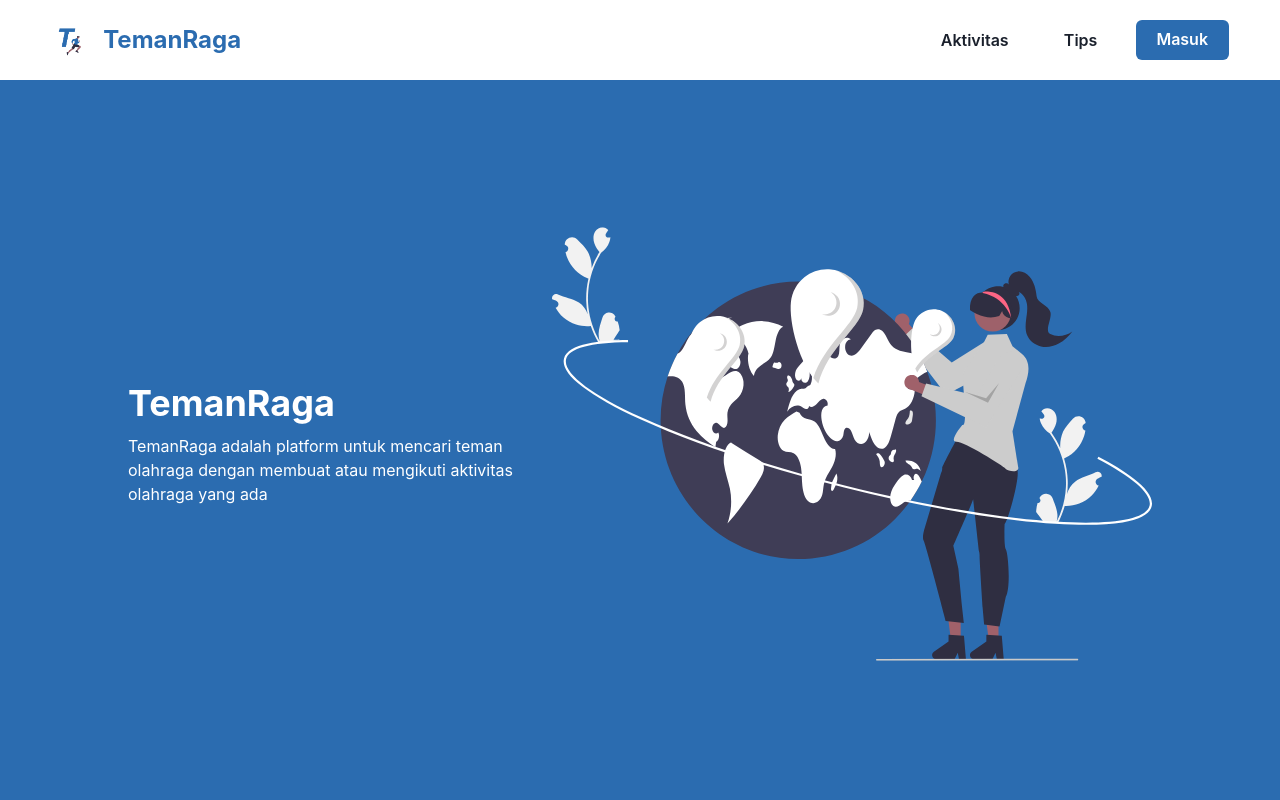
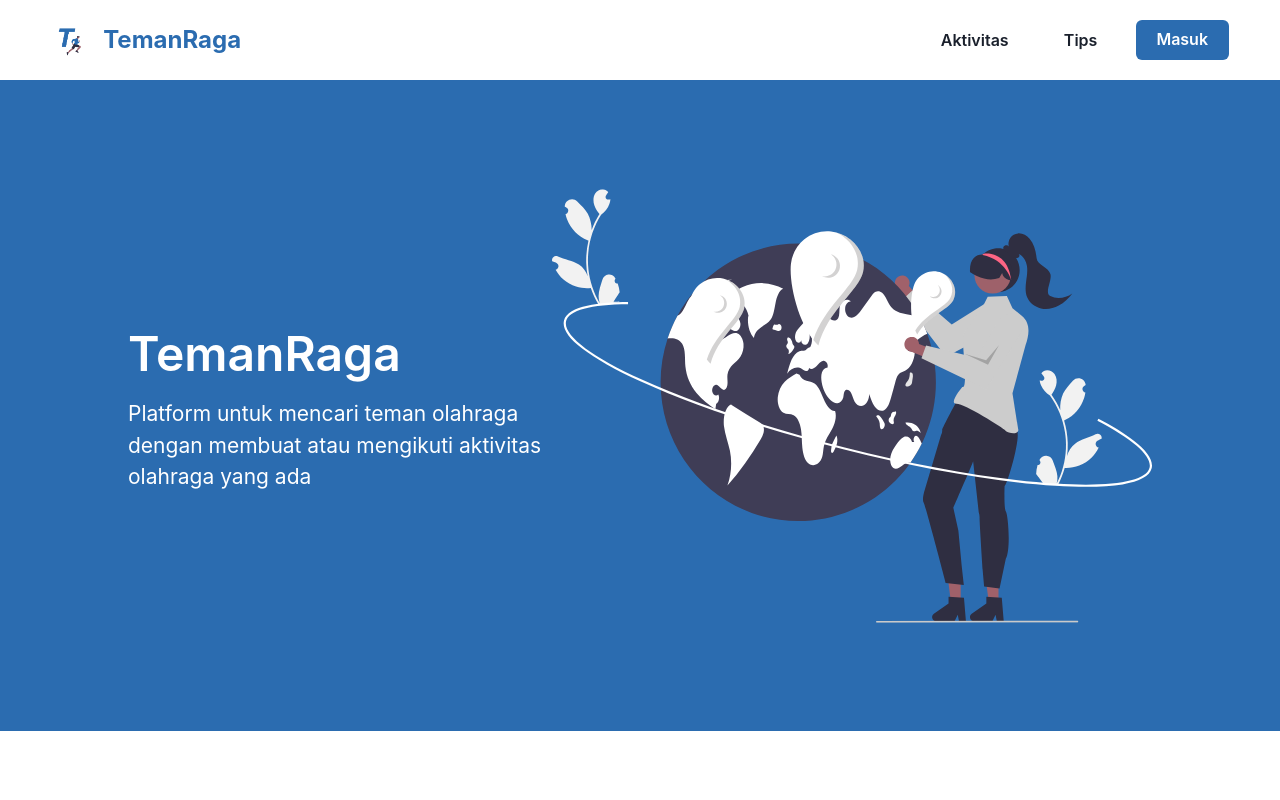
Before and after one commit to TemanRaga/temanraga-fe, a Next.js app: page / in a window 1280 px wide. Shown: the top 800 px of the page. Built offline with nearby package versions, Linux system fonts and the light colour scheme; no server answers.

Commit message:
[BugFix] homepage sizing

```diff
--- a/common/components/Card/index.jsx
+++ b/common/components/Card/index.jsx
@@ -39,7 +39,7 @@ function Card({
     <Box
       border="1px solid #C0C0C0"
       borderRadius={"8px"}
-      w={{ base: "280px", md: "300px"}}
+      w={{ base: "280px", md: "300px" }}
       fontSize="12px"
       cursor="pointer"
       onClick={onClick}
--- a/pages/event/index.jsx
+++ b/pages/event/index.jsx
@@ -80,7 +80,7 @@ export default function Event() {
             .toLowerCase()
             .includes(filterState.location.toLocaleLowerCase())
       );
-    }  else if (filterState.activity !== "") {
+    } else if (filterState.activity !== "") {
       setFilterText({
         ...filterText,
         location: `semua lokasi`,
@@ -104,7 +104,7 @@ export default function Event() {
           .toLowerCase()
           .includes(filterState.location.toLocaleLowerCase())
       );
-    }else {
+    } else {
       setFilterText({
         ...filterText,
         activity: `Semua aktivitas`,
--- a/pages/index.jsx
+++ b/pages/index.jsx
@@ -53,7 +53,7 @@ export default function Home() {
         <meta property="og:image" content="/favicon.png" />
         <link rel="icon" href="/favicon.png" />
       </Head>
-      <Box bg="#2b6cb0" py="5%" color="white" align={"center"}>
+      <Box bg="#2b6cb0" py="2%" color="white" align={"center"}>
         <Flex
           w="80%"
           alignSelf={"center"}
@@ -62,10 +62,12 @@ export default function Home() {
           flexDirection={{ base: "column-reverse", md: "row" }}
         >
           <VStack align={"flex-start"}>
-            <Heading>TemanRaga</Heading>
-            <Text textAlign={"start"}>
-              TemanRaga adalah platform untuk mencari teman olahraga dengan
-              membuat atau mengikuti aktivitas olahraga yang ada
+            <Text fontSize="48px" fontWeight="600">
+              TemanRaga
+            </Text>
+            <Text textAlign={"start"} fontSize="21px">
+              Platform untuk mencari teman olahraga dengan membuat atau
+              mengikuti aktivitas olahraga yang ada
             </Text>
           </VStack>
           <Image
@@ -85,9 +87,21 @@ export default function Home() {
           w={{ base: "auto", lg: "80%" }}
           flexDirection={{ base: "column", lg: "row" }}
         >
-          <Kelebihan judul={'Aksesibilitas'} deskripsi='Semuanya dapat mengakses sistem pada platform kami dengan mudah ' img="/homepage/Accesibilty.svg" />
-          <Kelebihan judul={'Gratis'} deskripsi='Tanpa mengeluarkan uang kalian bisa bertemu dengan orang terdekat' img="/homepage/gratis.svg" />
-          <Kelebihan judul={'Kredibilitas'} deskripsi='Website kami dijamin aman dan diawasi oleh tim kami' img="/homepage/kredibilitas.svg" />
+          <Kelebihan
+            judul={"Aksesibilitas"}
+            deskripsi="Semuanya dapat mengakses sistem pada platform kami dengan mudah "
+            img="/homepage/Accesibilty.svg"
+          />
+          <Kelebihan
+            judul={"Gratis"}
+            deskripsi="Tanpa mengeluarkan uang kalian bisa bertemu dengan orang terdekat"
+            img="/homepage/gratis.svg"
+          />
+          <Kelebihan
+            judul={"Kredibilitas"}
+            deskripsi="Website kami dijamin aman dan diawasi oleh tim kami"
+            img="/homepage/kredibilitas.svg"
+          />
         </Flex>
       </VStack>
       <HStack py="5%" px="5%" justify="center">
@@ -104,7 +118,9 @@ export default function Home() {
           >
             Yuk Cari TemanRaga-mu sekarang!
           </Text>
-          <Button colorScheme={"blue"} bg="blue.600">Cari Aktivitas</Button>
+          <Button colorScheme={"blue"} bg="blue.600">
+            Cari Aktivitas
+          </Button>
         </VStack>
       </HStack>
       <VStack px="5%" mb="5%">
@@ -112,7 +128,7 @@ export default function Home() {
           Aktivitas Terpopuler
         </Heading>
         <Flex
-          gap={{ base: "60px", lg: "120px" }}
+          gap={{ base: "60px", lg: "70px" }}
           justify={"center"}
           w={{ base: "auto", lg: "full" }}
           flexDirection={{ base: "column", lg: "row" }}
--- a/pages/tips/_components/card.jsx
+++ b/pages/tips/_components/card.jsx
@@ -13,7 +13,7 @@ export default function Card({ title, picture, paragraph, date }) {
         <Image
           src={picture}
           borderRadius="10px"
-          boxSize={{ base: '150px', md: '400px' }}
+          boxSize={{ base: "150px", md: "400px" }}
         />
       </Flex>
 
```
Also changed, not shown: common/components/Navbar/index.jsx (+9 -1 lines).
